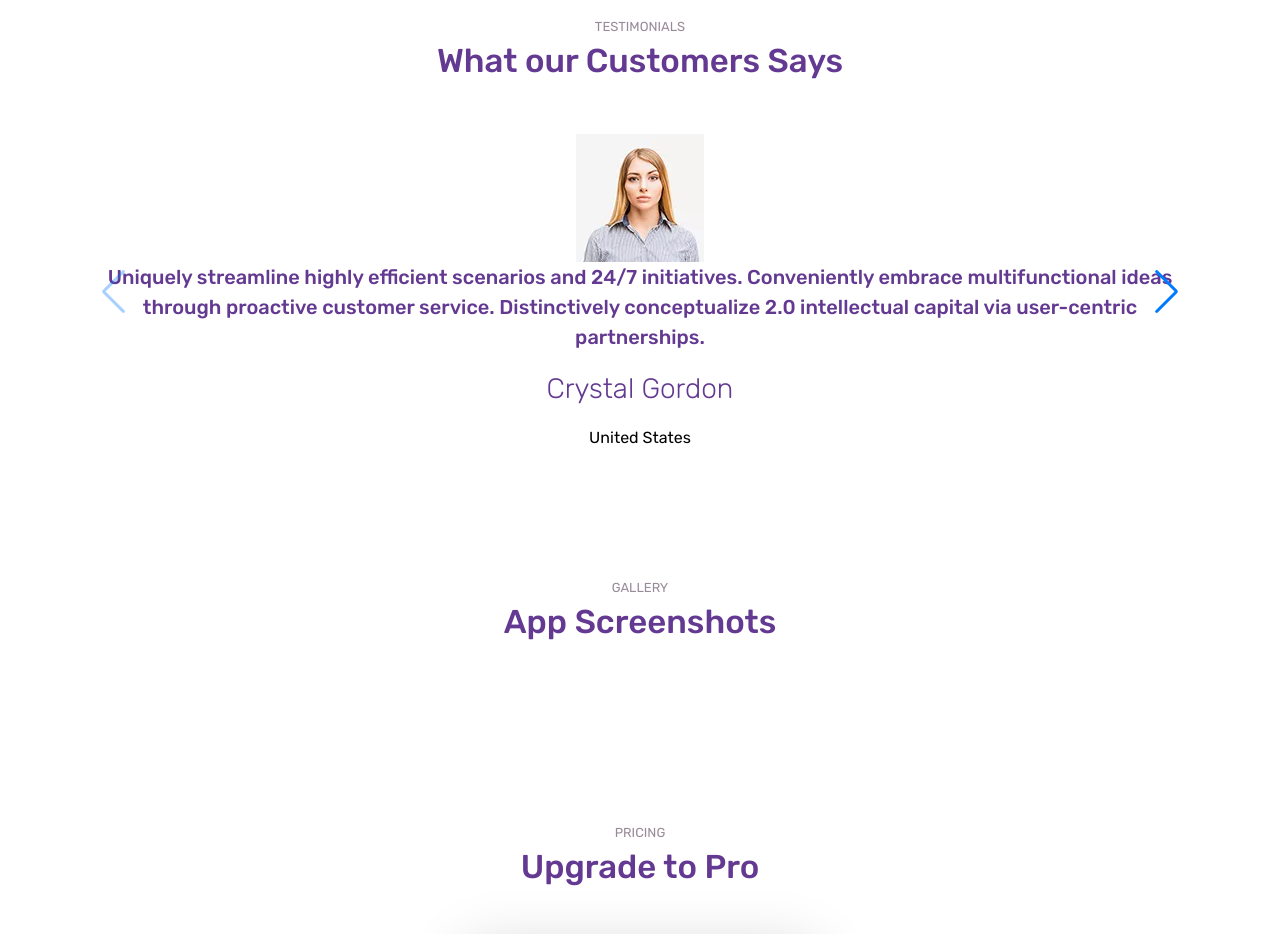
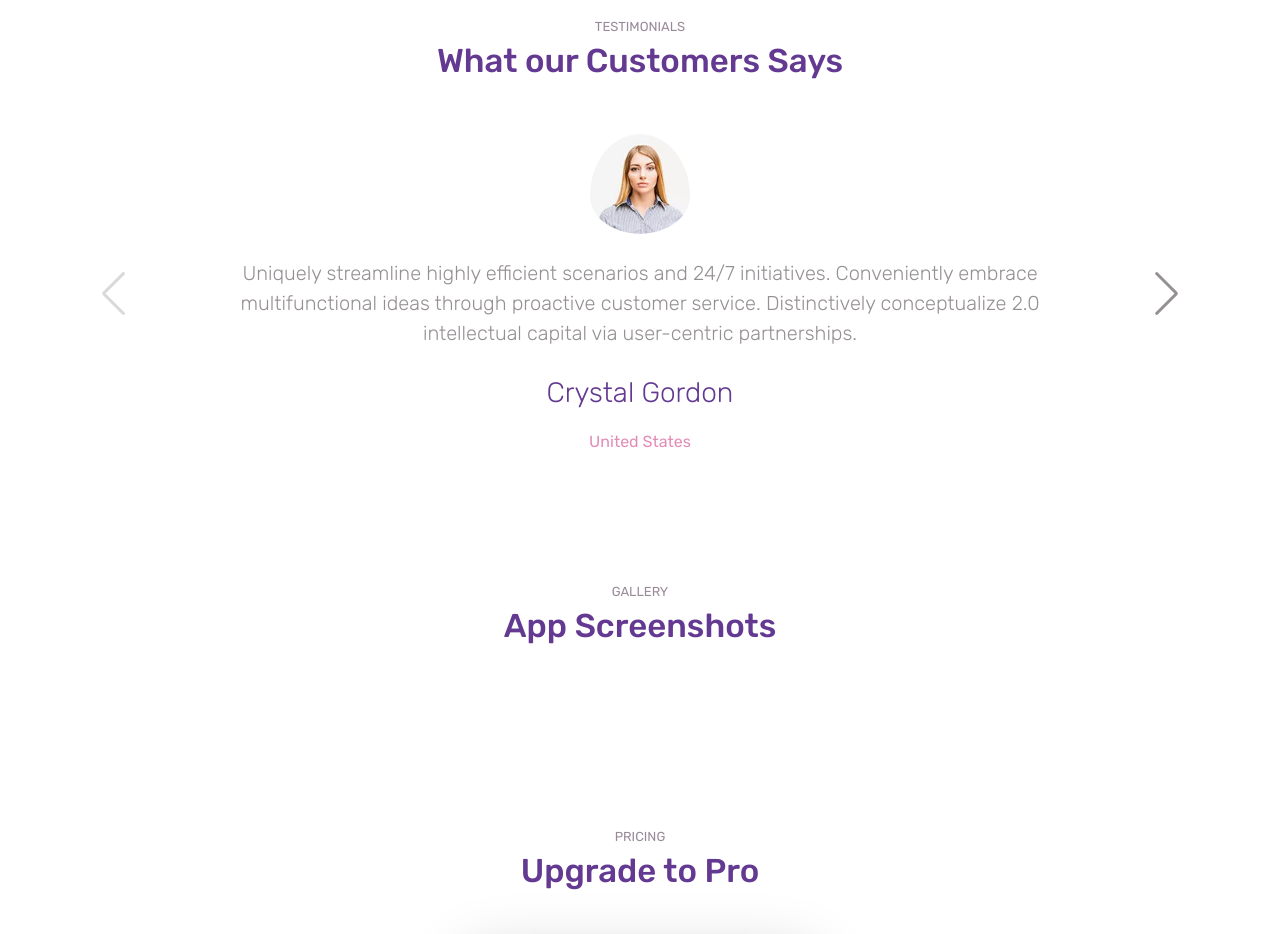
Before and after one commit to z3shan7/MobApp, a website: page index.html in a window 1280 px wide. Shown: the part 4880-5814 px from the top of the page. Drawn offline with nearby package versions, Linux system fonts and the light colour scheme.

Commit message:
testimonials section completed

```diff
--- a/index.html
+++ b/index.html
@@ -359,8 +359,10 @@
             <div class="swiper mySwiper">
                 <div class="swiper-wrapper text-cente">
                     <div class="swiper-slide">
-                        <img src="./MobApp-Img/client.png" alt="" srcset="">
-                        <p class="heading-3">Uniquely streamline highly efficient scenarios and 24/7 initiatives.
+
+                        <img src="./MobApp-Img/client.png" alt="" srcset="" class="testimonials__img">
+                        <p class="testimonials__header">Uniquely streamline highly efficient scenarios and 24/7
+                            initiatives.
                             Conveniently embrace multifunctional ideas through
                             proactive customer service. Distinctively conceptualize 2.0 intellectual capital via
                             user-centric partnerships.</p>
@@ -369,8 +371,9 @@
 
                     </div>
                     <div class="swiper-slide">
-                        <img src="./MobApp-Img/client.png" alt="" srcset="">
-                        <p class="heading-3">Uniquely streamline highly efficient scenarios and 24/7 initiatives.
+                        <img src="./MobApp-Img/client.png" alt="" srcset="" class="testimonials__img">
+                        <p class="testimonials__header">Uniquely streamline highly efficient scenarios and 24/7
+                            initiatives.
                             Conveniently embrace multifunctional ideas through
                             proactive customer service. Distinctively conceptualize 2.0 intellectual capital via
                             user-centric partnerships.</p>
@@ -379,8 +382,9 @@
 
                     </div>
                     <div class="swiper-slide">
-                        <img src="./MobApp-Img/client.png" alt="" srcset="">
-                        <p class="heading-3">Uniquely streamline highly efficient scenarios and 24/7 initiatives.
+                        <img src="./MobApp-Img/client.png" alt="" srcset="" class="testimonials__img">
+                        <p class="testimonials__header">Uniquely streamline highly efficient scenarios and 24/7
+                            initiatives.
                             Conveniently embrace multifunctional ideas through
                             proactive customer service. Distinctively conceptualize 2.0 intellectual capital via
                             user-centric partnerships.</p>
--- a/sass/testimonials.scss
+++ b/sass/testimonials.scss
@@ -1,6 +1,12 @@
 .swiper {
     width: 100%;
     height: 100%;
+}
+
+.swiper-button-next,
+.swiper-button-prev {
+    color: var(--paragraph);
+    font-size: 10px;
 }
 
 .swiper-slide {
@@ -24,9 +30,23 @@
     flex-direction: column;
 }
 
-// .swiper-slide img {
-//     display: block;
-//     width: 100%;
-//     height: 100%;
-//     object-fit: cover;
-// }
+.testimonials {
+
+    &__img {
+        border-radius: 50%;
+        width: 100px;
+        padding-bottom: 1.5rem;
+    }
+
+    &__header {
+        font-size: 20px;
+        font-weight: 300;
+        width: 80%;
+        color: var(--paragraph);
+        padding-bottom: 1.5rem;
+    }
+
+    &__text {
+        color: var(--pink-lite);
+    }
+}
```
Also changed, not shown: style.css.
